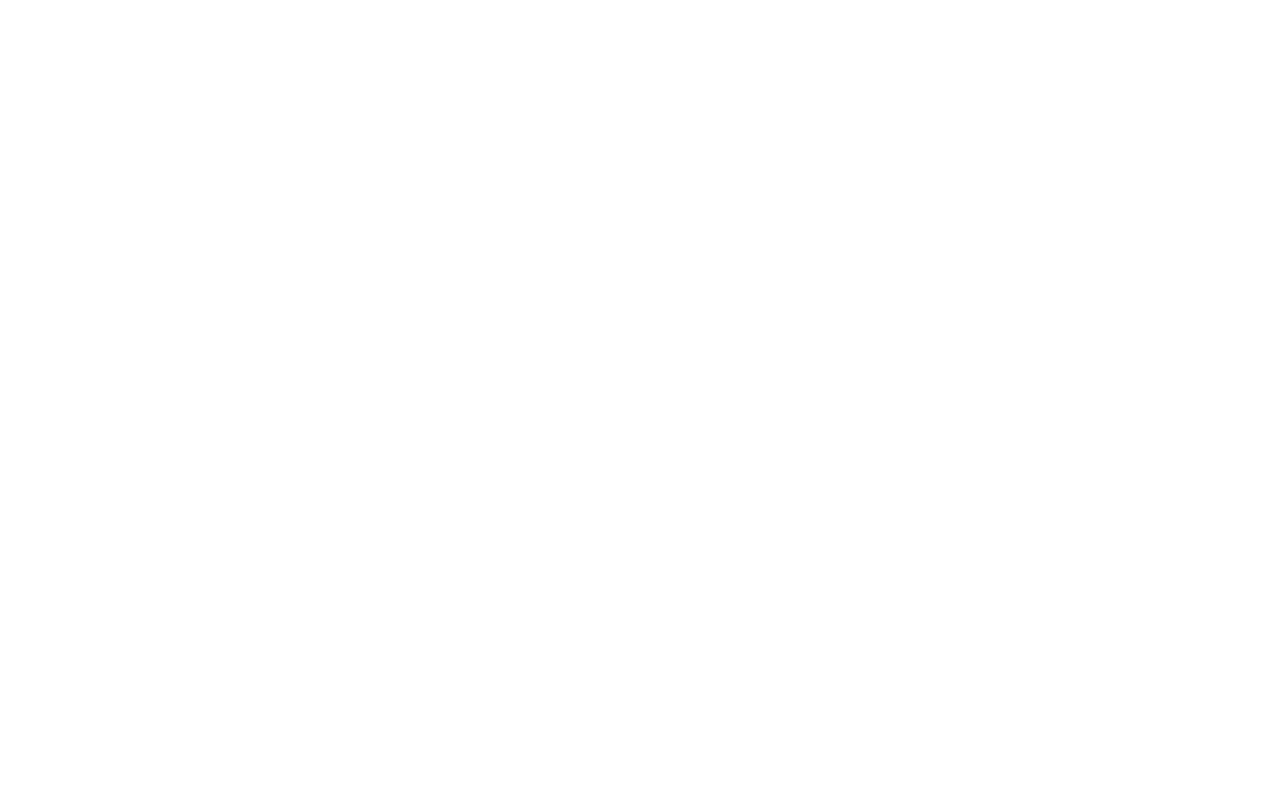
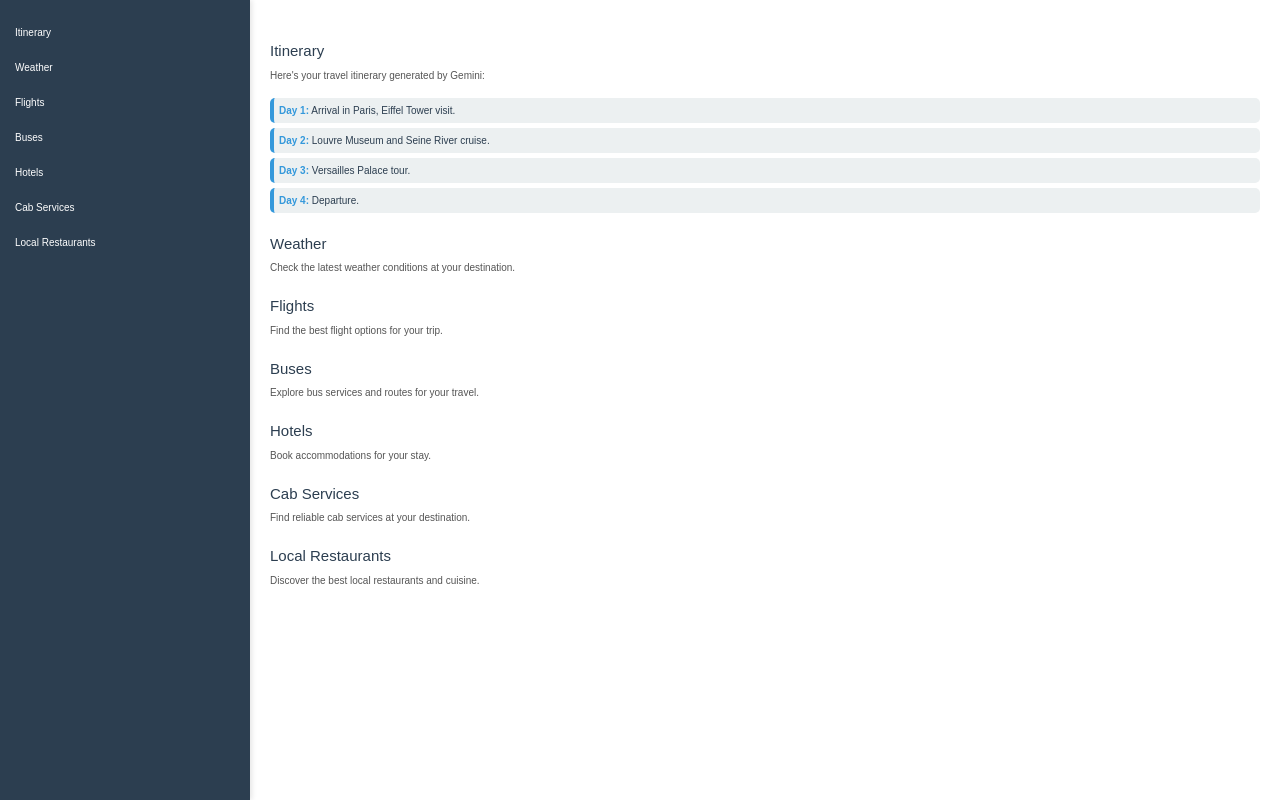
Before and after one commit to Aryanj33/TravelAI, a React (Vite) app: page /itinerary in a window 1280 px wide. Before the commit this address had no page. Built offline with nearby package versions, Linux system fonts and the light colour scheme.

Commit message:
itinerary page linked

```diff
--- a/src/App.jsx
+++ b/src/App.jsx
@@ -3,7 +3,7 @@
 import Home from "./components/Home";
 import Login from "./components/Login";
 import SignUp from "./components/Signup";
-import ItineraryPage from "./components/IteneraryPage";
+import ItineraryPage from './components/ItineraryPage';
 
 
 const App = () => {
@@ -13,6 +13,7 @@
         <Route path="/" element={<Home />} />
         <Route path="/login" element={<Login />} />
         <Route path="/Signup" element={<SignUp />} />
+        <Route path="/itinerary" element={<ItineraryPage />} />
 
       </Routes>
     </Router>
--- a/src/components/Home.css
+++ b/src/components/Home.css
@@ -9,7 +9,6 @@
 body {
     line-height: 1.7;
     color: #333;
-    background-image: ;
 }
 
 
--- a/src/components/Home.jsx
+++ b/src/components/Home.jsx
@@ -1,4 +1,5 @@
 import React from 'react';
+import { useNavigate } from "react-router-dom";
 import './Home.css';
 import TopDestinations from './TopDestinations';
 import logo from '../assets/logo2.png';
@@ -6,6 +7,12 @@
 import { Link } from "react-router-dom";
 
 const Home = () => {
+
+  const navigate = useNavigate();
+
+  const handlePlanItineraryClick = () => {
+    navigate("/itinerary"); // Redirects to the ItineraryPage
+  };
   return (
     <>
       <header className="navbar">
@@ -103,7 +110,7 @@
           </div>
 
           <div className="search-btn">
-            <button>Plan Itinerary</button>
+            <button onClick={handlePlanItineraryClick}>Plan Itinerary</button>
           </div>
         </div>
 
--- a/src/components/IteneraryPage.jsx
+++ /dev/null
@@ -1,95 +0,0 @@
-import React from "react";
-import "./ItineraryPage.css";
-
-const ItineraryPage = () => {
-  return (
-    <div className="itinerary-page">
-      {/* Sidebar */}
-      <aside className="sidebar">
-        <nav>
-          <ul>
-            <li>
-              <a href="#itinerary">Itinerary</a>
-            </li>
-            <li>
-              <a href="#weather">Weather</a>
-            </li>
-            <li>
-              <a href="#flights">Flights</a>
-            </li>
-            <li>
-              <a href="#buses">Buses</a>
-            </li>
-            <li>
-              <a href="#hotels">Hotels</a>
-            </li>
-            <li>
-              <a href="#cab-services">Cab Services</a>
-            </li>
-            <li>
-              <a href="#local-restaurants">Local Restaurants</a>
-            </li>
-          </ul>
-        </nav>
-      </aside>
-
-      {/* Main Content */}
-      <main className="main-content">
-        <section id="itinerary">
-          <h2>Itinerary</h2>
-          <p>
-            Here’s your travel itinerary generated by Gemini:
-          </p>
-          <div className="itinerary-details">
-            <ul>
-              <li>
-                <strong>Day 1:</strong> Arrival in Paris, Eiffel Tower visit.
-              </li>
-              <li>
-                <strong>Day 2:</strong> Louvre Museum and Seine River cruise.
-              </li>
-              <li>
-                <strong>Day 3:</strong> Versailles Palace tour.
-              </li>
-              <li>
-                <strong>Day 4:</strong> Departure.
-              </li>
-            </ul>
-          </div>
-        </section>
-
-        <section id="weather">
-          <h2>Weather</h2>
-          <p>Check the latest weather conditions at your destination.</p>
-        </section>
-
-        <section id="flights">
-          <h2>Flights</h2>
-          <p>Find the best flight options for your trip.</p>
-        </section>
-
-        <section id="buses">
-          <h2>Buses</h2>
-          <p>Explore bus services and routes for your travel.</p>
-        </section>
-
-        <section id="hotels">
-          <h2>Hotels</h2>
-          <p>Book accommodations for your stay.</p>
-        </section>
-
-        <section id="cab-services">
-          <h2>Cab Services</h2>
-          <p>Find reliable cab services at your destination.</p>
-        </section>
-
-        <section id="local-restaurants">
-          <h2>Local Restaurants</h2>
-          <p>Discover the best local restaurants and cuisine.</p>
-        </section>
-      </main>
-    </div>
-  );
-};
-
-export default ItineraryPage;
--- a/src/components/ItineraryPage.css
+++ b/src/components/ItineraryPage.css
@@ -0,0 +1,114 @@
+/* General Layout */
+.itinerary-page {
+    display: flex;
+    font-family: Arial, sans-serif;
+    height: 100vh;
+  }
+
+  /* Sidebar Styles */
+  .sidebar {
+    width: 250px;
+    background-color: #2c3e50;
+    color: white;
+    padding: 1rem;
+    box-shadow: 2px 0 5px rgba(0, 0, 0, 0.1);
+    position: fixed;
+    height: 100%;
+    overflow-y: auto;
+  }
+
+  .sidebar nav ul {
+    list-style: none;
+    padding: 0;
+  }
+
+  .sidebar nav ul li {
+    margin: 1rem 0;
+  }
+
+  .sidebar nav ul li a {
+    color: white;
+    text-decoration: none;
+    font-size: 1rem;
+    display: block;
+    padding: 0.5rem;
+    border-radius: 5px;
+    transition: background-color 0.3s ease;
+  }
+
+  .sidebar nav ul li a:hover {
+    background-color: #34495e;
+  }
+
+  /* Main Content */
+  .main-content {
+    margin-left: 250px;
+    padding: 2rem;
+    flex: 1;
+    overflow-y: auto;
+  }
+
+  .main-content h2 {
+    margin-top: 2rem;
+    font-size: 1.5rem;
+    color: #2c3e50;
+  }
+
+  .main-content p {
+    margin: 0.5rem 0 1.5rem;
+    line-height: 1.5;
+    color: #555;
+  }
+
+  .itinerary-details ul {
+    list-style: none;
+    padding: 0;
+  }
+
+  .itinerary-details ul li {
+    margin: 0.5rem 0;
+    padding: 0.5rem;
+    background-color: #ecf0f1;
+    border-left: 4px solid #3498db;
+    border-radius: 5px;
+    color: #2c3e50;
+  }
+
+  .itinerary-details ul li strong {
+    color: #3498db;
+  }
+
+  /* Responsive Design */
+  @media screen and (max-width: 768px) {
+    .sidebar {
+      width: 200px;
+    }
+
+    .main-content {
+      margin-left: 200px;
+      padding: 1rem;
+    }
+  }
+
+  @media screen and (max-width: 480px) {
+    .sidebar {
+      width: 100%;
+      position: static;
+      height: auto;
+    }
+
+    .main-content {
+      margin-left: 0;
+      padding: 1rem;
+    }
+
+    .sidebar nav ul {
+      display: flex;
+      justify-content: space-around;
+      flex-wrap: wrap;
+    }
+
+    .sidebar nav ul li {
+      margin: 0.5rem;
+    }
+  }
--- /dev/null
+++ b/src/components/ItineraryPage.jsx
@@ -0,0 +1,95 @@
+import React from "react";
+import "./ItineraryPage.css";
+
+const ItineraryPage = () => {
+  return (
+    <div className="itinerary-page">
+      {/* Sidebar */}
+      <aside className="sidebar">
+        <nav>
+          <ul>
+            <li>
+              <a href="#itinerary">Itinerary</a>
+            </li>
+            <li>
+              <a href="#weather">Weather</a>
+            </li>
+            <li>
+              <a href="#flights">Flights</a>
+            </li>
+            <li>
+              <a href="#buses">Buses</a>
+            </li>
+            <li>
+              <a href="#hotels">Hotels</a>
+            </li>
+            <li>
+              <a href="#cab-services">Cab Services</a>
+            </li>
+            <li>
+              <a href="#local-restaurants">Local Restaurants</a>
+            </li>
+          </ul>
+        </nav>
+      </aside>
+
+      {/* Main Content */}
+      <main className="main-content">
+        <section id="itinerary">
+          <h2>Itinerary</h2>
+          <p>
+            Here's your travel itinerary generated by Gemini:
+          </p>
+          <div className="itinerary-details">
+            <ul>
+              <li>
+                <strong>Day 1:</strong> Arrival in Paris, Eiffel Tower visit.
+              </li>
+              <li>
+                <strong>Day 2:</strong> Louvre Museum and Seine River cruise.
+              </li>
+              <li>
+                <strong>Day 3:</strong> Versailles Palace tour.
+              </li>
+              <li>
+                <strong>Day 4:</strong> Departure.
+              </li>
+            </ul>
+          </div>
+        </section>
+
+        <section id="weather">
+          <h2>Weather</h2>
+          <p>Check the latest weather conditions at your destination.</p>
+        </section>
+
+        <section id="flights">
+          <h2>Flights</h2>
+          <p>Find the best flight options for your trip.</p>
+        </section>
+
+        <section id="buses">
+          <h2>Buses</h2>
+          <p>Explore bus services and routes for your travel.</p>
+        </section>
+
+        <section id="hotels">
+          <h2>Hotels</h2>
+          <p>Book accommodations for your stay.</p>
+        </section>
+
+        <section id="cab-services">
+          <h2>Cab Services</h2>
+          <p>Find reliable cab services at your destination.</p>
+        </section>
+
+        <section id="local-restaurants">
+          <h2>Local Restaurants</h2>
+          <p>Discover the best local restaurants and cuisine.</p>
+        </section>
+      </main>
+    </div>
+  );
+};
+
+export default ItineraryPage;
```
